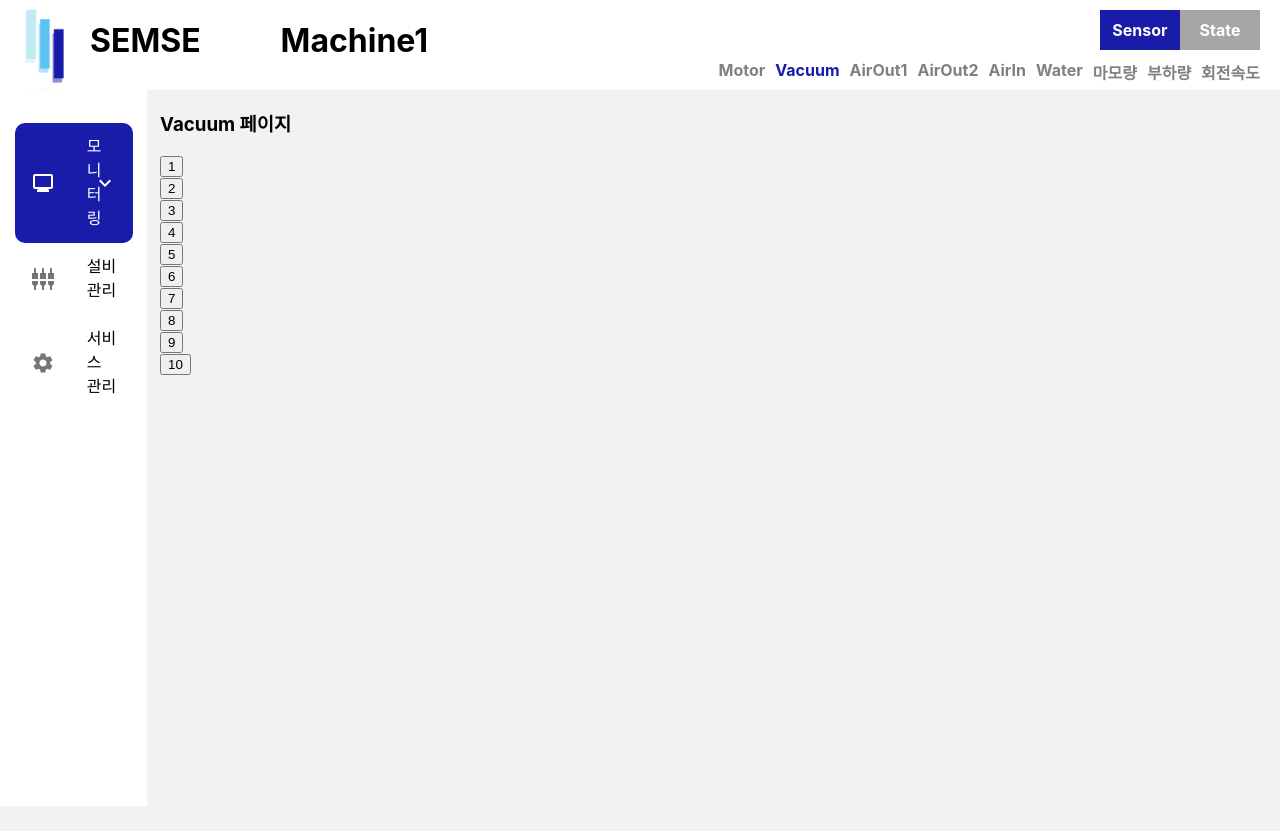
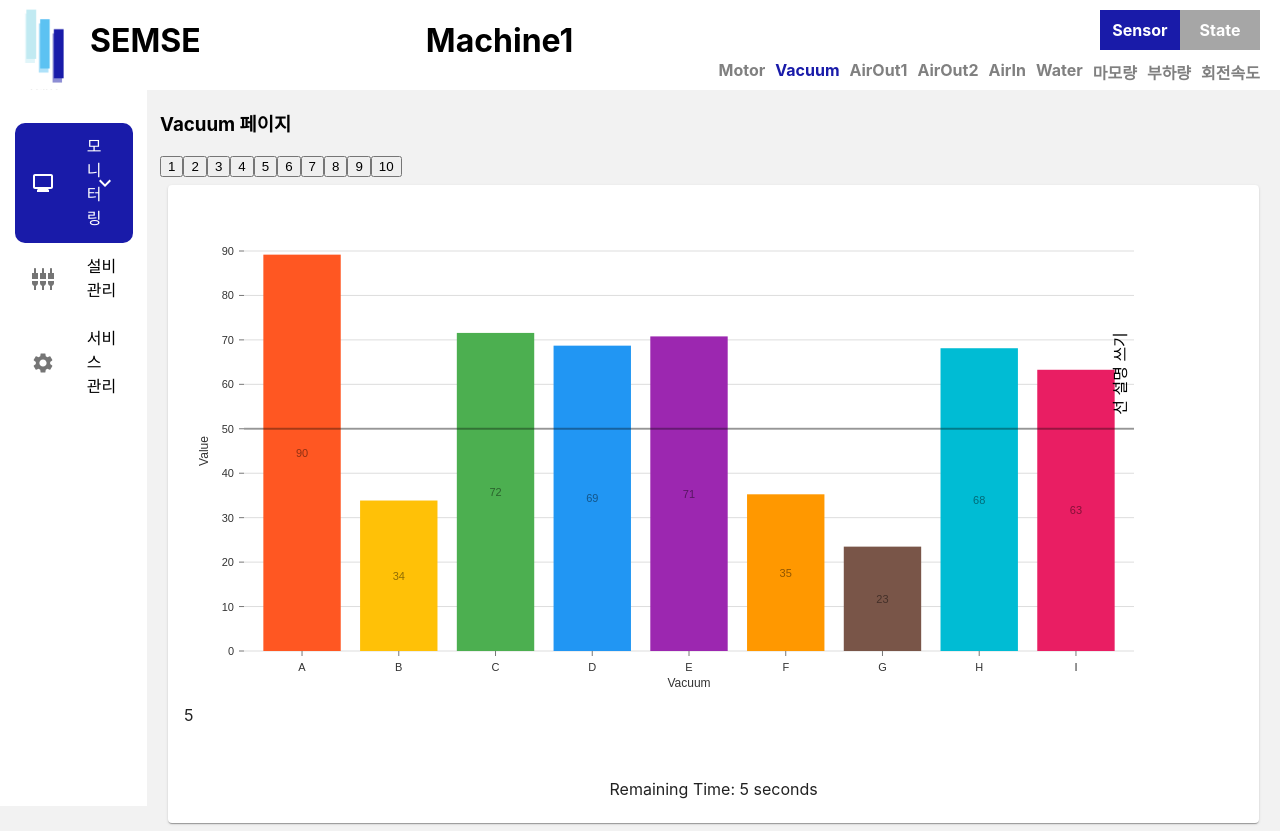
Before and after one commit to Projcet-E201/Front, a React (Create React App) app in the folder frontend/: page /1/vacuum in a window 1280 px wide. Before the commit the page ends 806 px from the top, so only its background shows below. Built offline with nearby package versions, Linux system fonts and the light colour scheme.

Commit message:
[front] bar chart

```diff
--- a/frontend/package.json
+++ b/frontend/package.json
@@ -9,6 +9,7 @@
     "@material-ui/core": "^4.12.4",
     "@mui/icons-material": "^5.11.16",
     "@mui/material": "^5.12.0",
+    "@nivo/bar": "^0.80.0",
     "@nivo/core": "^0.80.0",
     "@nivo/line": "^0.80.0",
     "@testing-library/jest-dom": "^5.14.1",
--- /dev/null
+++ b/frontend/src/components/Chart/VacuumChart.tsx
@@ -0,0 +1,100 @@
+import React, { useEffect, useState } from "react";
+import { Bar } from "@nivo/bar";
+import { faker } from "@faker-js/faker";
+
+import CircularProgress from "@mui/material/CircularProgress";
+const VacuumChart = () => {
+  const [data, setData] = useState([
+    { id: "vc1", vacuum: "A", value: 10, color: "#FF5722" },
+    { id: "vc2", vacuum: "B", value: 20, color: "#FFC107" },
+    { id: "vc3", vacuum: "C", value: 30, color: "#4CAF50" },
+    { id: "vc4", vacuum: "D", value: 40, color: "#2196F3" },
+    { id: "vc5", vacuum: "E", value: 50, color: "#9C27B0" },
+    { id: "vc6", vacuum: "F", value: 60, color: "#FF9800" },
+    { id: "vc7", vacuum: "G", value: 70, color: "#795548" },
+    { id: "vc8", vacuum: "H", value: 80, color: "#00BCD4" },
+    { id: "vc9", vacuum: "I", value: 90, color: "#E91E63" },
+  ]);
+
+  const [remainingTime, setRemainingTime] = useState(5);
+
+  useEffect(() => {
+    const intervalId = setInterval(() => {
+      const newData = data.map((d) => ({
+        ...d,
+        value: faker.datatype.number({ min: 10, max: 100 }),
+      }));
+      setData(newData);
+      setRemainingTime(6);
+    }, 5000);
+
+    const countdownIntervalId = setInterval(() => {
+      setRemainingTime((prev) => prev - 1);
+    }, 1000);
+
+    return () => {
+      clearInterval(intervalId);
+      clearInterval(countdownIntervalId);
+    };
+  }, [data]);
+
+  return (
+    <div>
+      <Bar
+        width={1000} // 차트의 가로 길이
+        height={500} // 차트의 세로 길이
+        data={data} // 차트에 표시될 데이터 배열
+        keys={["value"]} // 표시될 데이터에서 y축 값에 해당하는 키 값
+        indexBy="vacuum" // 표시될 데이터에서 x축 값에 해당하는 키 값
+        margin={{ top: 50, right: 50, bottom: 50, left: 60 }} // 차트와 경계선 사이의 여백
+        padding={0.2} // 바 사이의 여백
+        labelTextColor={{ from: "color", modifiers: [["darker", 1.6]] }} // 라벨의 색상과 스타일 지정
+        axisBottom={{
+          // x축의 설정
+          tickSize: 5, // 축의 눈금선 길이
+          tickPadding: 5, // 축과 눈금선 사이의 여백
+          tickRotation: 0, // 눈금선의 회전 각도
+          legend: "Vacuum", // x축에 대한 레전드(축 이름)
+          legendPosition: "middle", // 레전드의 위치
+          legendOffset: 32, // 레전드의 오프셋
+        }}
+        axisLeft={{
+          // y축의 설정
+          tickSize: 5, // 축의 눈금선 길이
+          tickPadding: 5, // 축과 눈금선 사이의 여백
+          tickRotation: 0, // 눈금선의 회전 각도
+          legend: "Value", // y축에 대한 레전드(축 이름)
+          legendPosition: "middle", // 레전드의 위치
+          legendOffset: -40, // 레전드의 오프셋
+        }}
+        maxValue={100}
+        colors={(bar) => bar.data.color}
+        markers={[
+          {
+            axis: "y",
+            value: 50,
+            lineStyle: { stroke: "rgba(0, 0, 0, .35)", strokeWidth: 2 },
+            legend: "선 설명 쓰기",
+            legendOrientation: "vertical",
+          },
+        ]}
+      />
+      <div>{remainingTime}</div>
+      <div>
+        {remainingTime > 0 && (
+          <div style={{ textAlign: "center" }}>
+            <CircularProgress
+              variant="determinate"
+              value={(5 - remainingTime) * 20}
+            />
+            <div style={{ marginTop: 10 }}>
+              Remaining Time: {remainingTime} seconds
+            </div>
+          </div>
+        )}
+      </div>
+    </div>
+  );
+};
+
+export default VacuumChart;
--- a/frontend/src/components/Main/Sensor.tsx
+++ b/frontend/src/components/Main/Sensor.tsx
@@ -7,10 +7,11 @@ import CardContent from "@mui/material/CardContent";
 import Typography from "@mui/material/Typography";
 
 import MotorChart from "../Chart/MotorChart";
+import VacuumChart from "../Chart/VacuumChart";
 
 const Sensor = () => {
   const navigate = useNavigate();
-  const repeat = [1, 2, 3, 4, 5, 6, 7, 8];
+  const repeat = [1, 2, 3, 4, 5, 6, 7];
 
   return (
     <div style={{ display: "flex", justifyContent: "center", width: "100%" }}>
@@ -35,6 +36,11 @@ const Sensor = () => {
               </CardContent>
             </Card>
           ))}
+          <Card className={styles.card}>
+            <CardContent>
+              <VacuumChart />
+            </CardContent>
+          </Card>
         </div>
       </div>
     </div>
--- a/frontend/src/components/common/NavBar.tsx
+++ b/frontend/src/components/common/NavBar.tsx
@@ -34,12 +34,12 @@ const NavBar = () => {
               className={styles.title}
               onClick={() => navigate(`/${machine}`)}
             >
-              <img src={logo} />
+              <img src={logo} alt="logo" />
               <h1>SEMSE</h1>
             </div>
-            <div>
-              <h1>Machine{machine}</h1>
-            </div>
+          </div>
+          <div>
+            <h1>Machine{machine}</h1>
           </div>
           <div className={styles.rightbutton}>
             {location.pathname !== `/` && (
--- /dev/null
+++ b/frontend/src/pages/Vacuum/VacuumPage.module.css
@@ -0,0 +1,9 @@
+.card {
+  margin: 0.5rem;
+  /* background-color: white; */
+  box-shadow: 0px 4px 20px rgba(0, 0, 0, 0.1);
+  border-radius: 10px;
+}
+.card:hover {
+  /* transform: scale(1.02); */
+}
--- a/frontend/src/pages/Vacuum/VacuumPage.tsx
+++ b/frontend/src/pages/Vacuum/VacuumPage.tsx
@@ -1,10 +1,24 @@
-import React from "react";
-import { useNavigate } from "react-router-dom";
+import React, { useEffect, useRef, useState } from "react";
+import { useNavigate, useParams } from "react-router-dom";
+import VacuumChart from "../../components/Chart/VacuumChart";
+
+import Card from "@mui/material/Card";
+import CardContent from "@mui/material/CardContent";
 
 import SensorLayout from "../../layout/SensorLayout";
 
+import styles from "./VacuumPage.module.css";
+
 const VacuumPage = () => {
+  const { machine } = useParams();
   const navigate = useNavigate();
+
+  const [chartWidth, setChartWidth] = useState(null);
+  const cardRef = useRef(null);
+
+  useEffect(() => {
+    // setChartWidth(cardRef);
+  }, []);
 
   const vacuums = [1, 2, 3, 4, 5, 6, 7, 8, 9, 10];
   return (
@@ -14,14 +28,23 @@ const VacuumPage = () => {
       </div>
       <div>
         <h3>Vacuum 페이지</h3>
-        <div>
+        <div style={{ display: "flex" }}>
           {vacuums.map((vacuumId) => (
             <div key={vacuumId}>
-              <button onClick={() => navigate(`/vacuum/${vacuumId}`)}>
+              <button
+                onClick={() => navigate(`/${machine}/vacuum/${vacuumId}`)}
+              >
                 {vacuumId}
               </button>
             </div>
           ))}
+        </div>
+        <div ref={cardRef}>
+          <Card className={styles.card}>
+            <CardContent>
+              <VacuumChart />
+            </CardContent>
+          </Card>
         </div>
       </div>
     </SensorLayout>
```
Also changed, not shown: frontend/public/logo.png, 1 other file (tests, documents, lock files or other folders).
